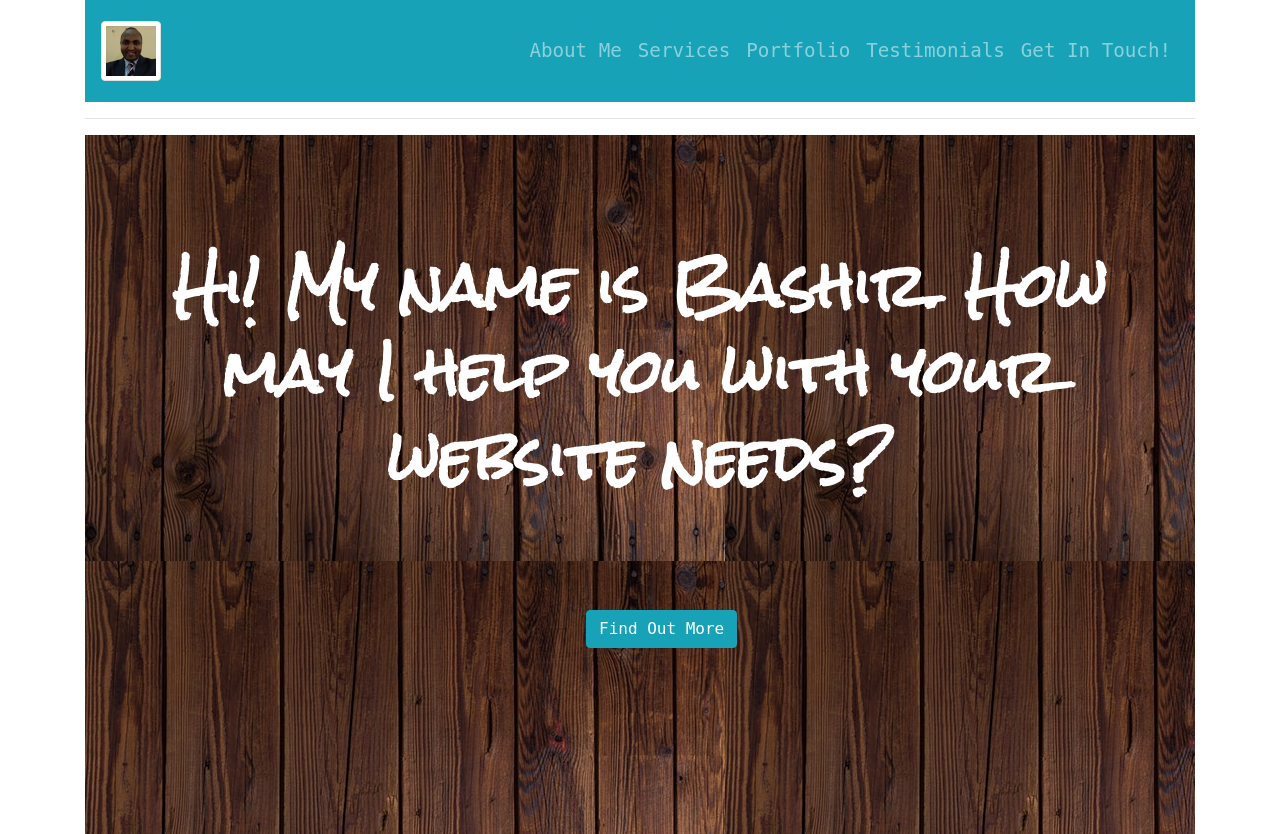
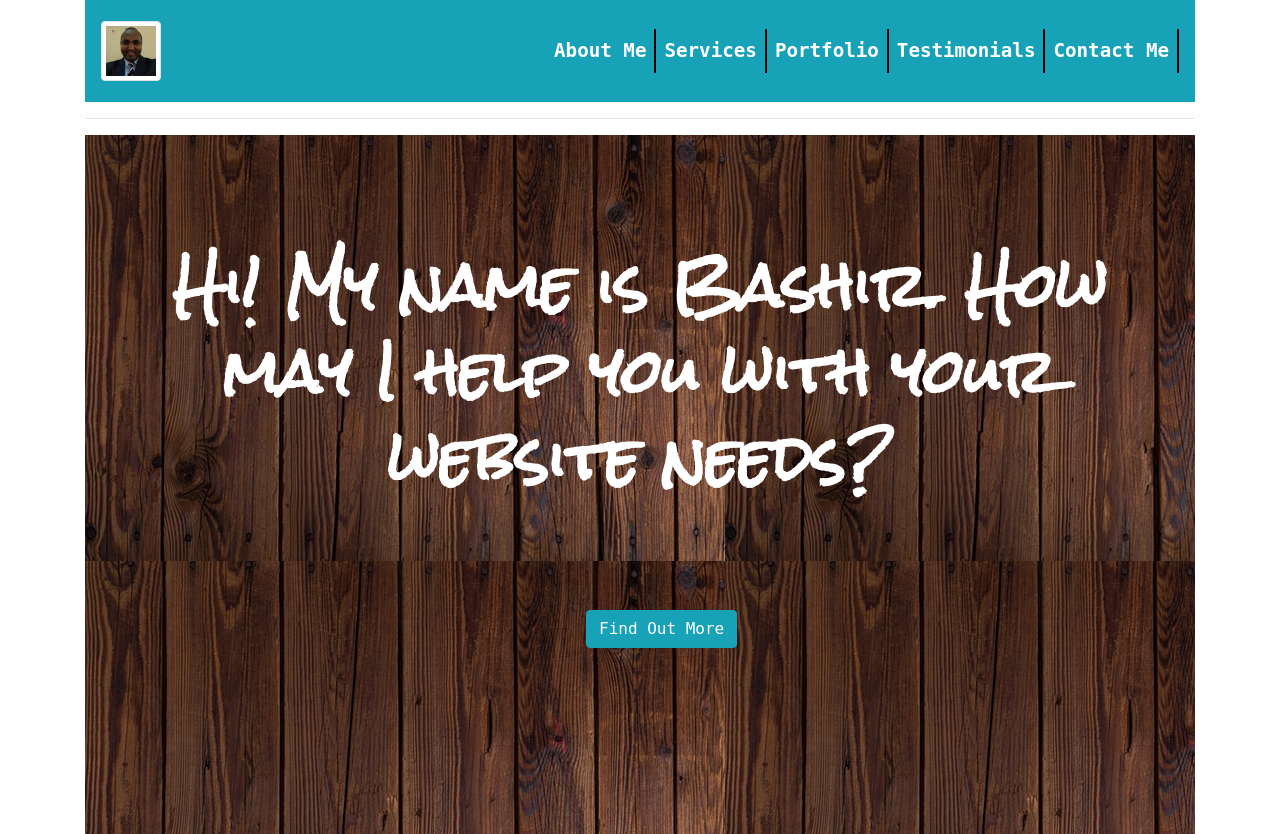
Before and after one commit to bashirshafii/my-pwp-bashir, a PHP site: page / in a window 1280 px wide. Shown: the top 834 px of the page. Run offline with PHP 8.4, Linux system fonts and the light colour scheme; some libraries are stand-ins or nearby versions; some web fonts are replaced.

Commit message:
styled navbar and nav-links

```diff
--- a/public_html/documentation/index.html
+++ b/public_html/documentation/index.html
@@ -17,7 +17,7 @@
 		<main class="container">
 
 				<!--main navigation-->
-				<div class="navbar navbar-expand-sm navbar-dark bg-info navbar-custom py-3">
+				<div class="navbar navbar-expand-sm navbar-primary bg-info navbar-custom py-3">
 					<!--Brand-->
 					<a class="navbar-brand" href="#about">
 						<img id="bashir"  src="./images/bashir.jpeg" class="img-thumbnail" alt="Bashir's photo">
@@ -38,7 +38,7 @@
 							<a class="nav-link" href="#testimonials">Testimonials</a>
 						</li>
 						<li class="nav-item">
-							<a class="nav-link" href="#contact">Get In Touch!</a>
+							<a class="nav-link" href="#contact">Contact Me</a>
 						</li>
 					</ul>
 				</div>
--- a/public_html/documentation/main.css
+++ b/public_html/documentation/main.css
@@ -7,6 +7,11 @@ body{
 }
 #bashir{
 	width: 60px;
+}
+.nav-link{
+	color: white;
+	font-weight: bolder;
+	border-right: 2px solid #000;
 }
 .full-width{
 	width: 100%;
```
